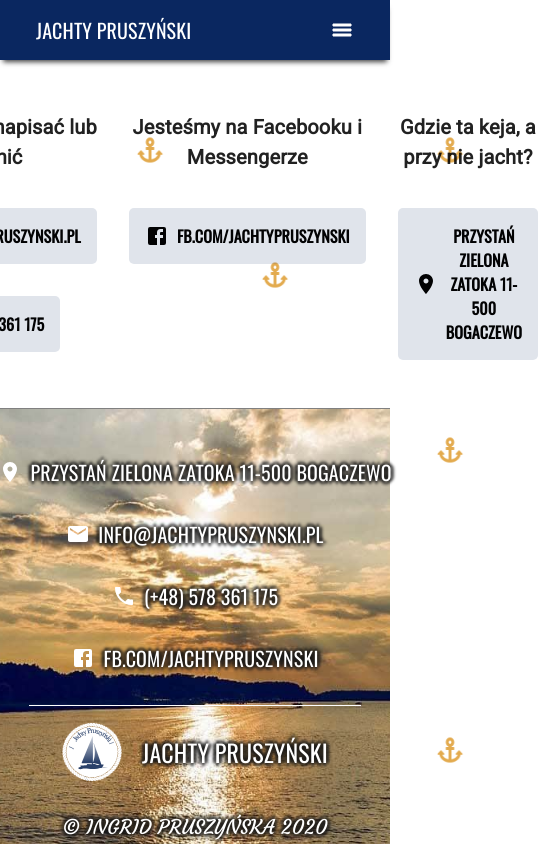
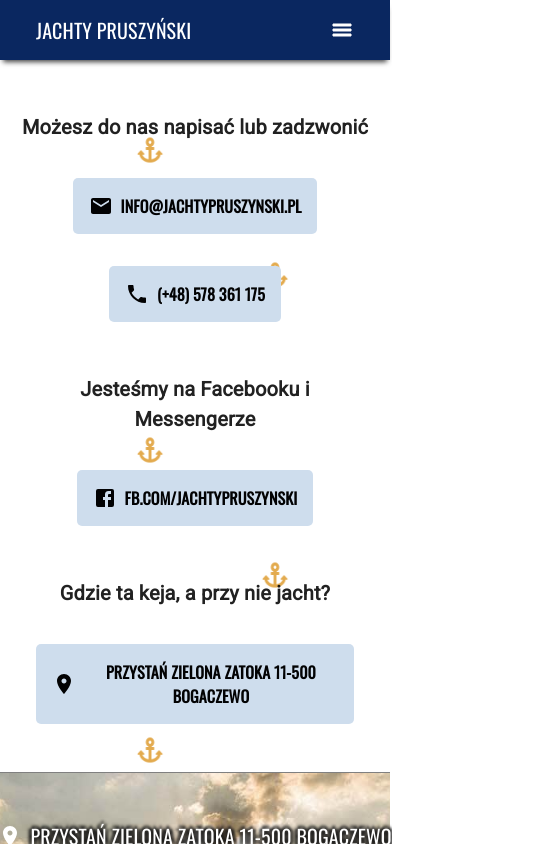
Before and after one commit to Ilshae/jachty-2, a React (Vite) app: page /kontakt in a window 390 px wide. Shown: the top 844 px of the page, 554 px wide, since content can reach past the window. Built offline with nearby package versions, Linux system fonts and the light colour scheme.

Commit message:
Contact page mobile view for links

```diff
--- a/src/pages/contact/Contact.tsx
+++ b/src/pages/contact/Contact.tsx
@@ -6,6 +6,7 @@
 import PhoneIcon from "@mui/icons-material/Phone"
 import FacebookIcon from "@mui/icons-material/Facebook"
 import LocationOnIcon from "@mui/icons-material/LocationOn"
+import { device } from "../../theme.ts"
 
 const Contact = () => {
   return (
@@ -62,8 +63,11 @@
   display: flex;
   padding: 32px 0;
   text-align: center;
-  display: flex;
   justify-content: center;
+
+  @media ${device.laptop} {
+    flex-direction: column;
+  }
 `
 
 const Section = styled.section`
@@ -71,6 +75,16 @@
 
   h3 {
     font-size: ${({ theme }) => theme.fontSize.subTitle};
+  }
+
+  @media ${device.laptop} {
+    &:nth-of-type(1) {
+      padding: 0 0 16px 0;
+    }
+
+    &:nth-of-type(2) {
+      padding: 0 0 16px 0;
+    }
   }
 `
 
@@ -85,7 +99,7 @@
   text-transform: uppercase;
   font-family: ${({ theme }) => theme.fontFamily.action};
   font-size: ${({ theme }) => theme.fontSize.regular} !important;
-  background-color: ${({ theme }) => theme.color.primary20};
+  background-color: ${({ theme }) => theme.color.primaryLighter};
   margin: 16px 0;
 
   &:hover {
--- a/src/pages/home/Tile.tsx
+++ b/src/pages/home/Tile.tsx
@@ -32,10 +32,10 @@
   box-shadow: ${({ theme }) => theme.shadow.box} !important;
   width: 100%;
   border-radius: 5px;
-  background-color: ${({ theme }) => theme.color.primary20} !important;
+  background-color: ${({ theme }) => theme.color.primaryLighter} !important;
 
   &:hover {
-    background-color: ${({ theme }) => theme.color.secondary90} !important;
+    background-color: ${({ theme }) => theme.color.secondary} !important;
   }
 
   &:nth-of-type(12) {
@@ -46,7 +46,6 @@
 const CardActions = styled(MUICardConent)`
   text-align: center;
   padding: 0 !important;
-  height: 60px;
 `
 
 const CardContent = styled(MUICardConent)`
--- a/src/theme.ts
+++ b/src/theme.ts
@@ -17,6 +17,7 @@
     secondary: "#e3ab4f",
     secondary60: "#e3ab4f60",
     secondary90: "#e3ab4f90",
+    primaryLighter: "#cedded",
     light: "#fff",
     light50: "#ffffff50",
     dark: "#020203",
```
